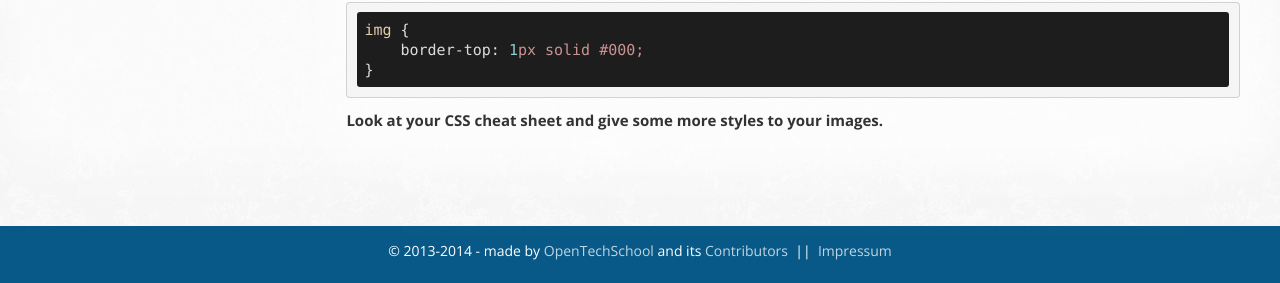
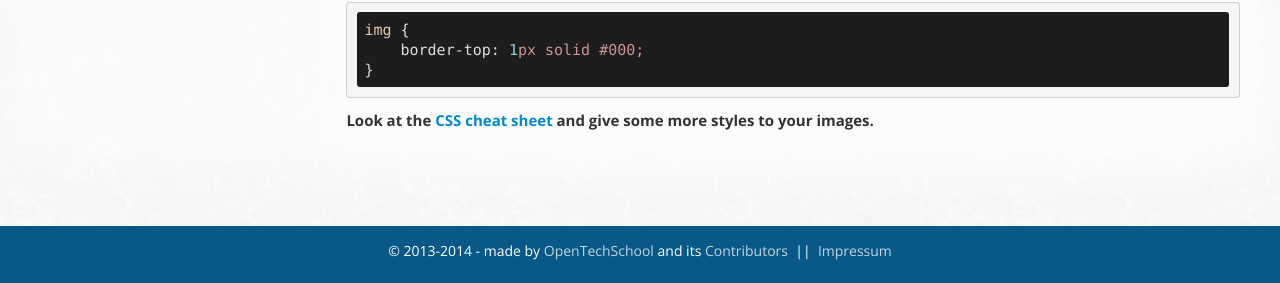
Before and after one commit to OpenTechSchool/html-css-beginners, a Jekyll site: the page built from core/style.md, in a window 1280 px wide. Shown: the part 1941-2224 px from the top of the page. Built offline with Jekyll 4.4.1, drawn with Linux system fonts in a browser that asks for light colours; Markdown is read by kramdown in place of the engine named in the settings.

Commit message:
Add a link to the CSS cheat sheet where we refer to it

```diff
--- a/core/style.md
+++ b/core/style.md
@@ -102,4 +102,4 @@ If we want to give the style to just one of the four edges, for example, the top
         border-top: 1px solid #000;
     }
 
-**Look at your CSS cheat sheet and give some more styles to your images.**
+**Look at the [CSS cheat sheet](http://coding.smashingmagazine.com/2009/07/13/css-3-cheat-sheet-pdf/) and give some more styles to your images.**
```
